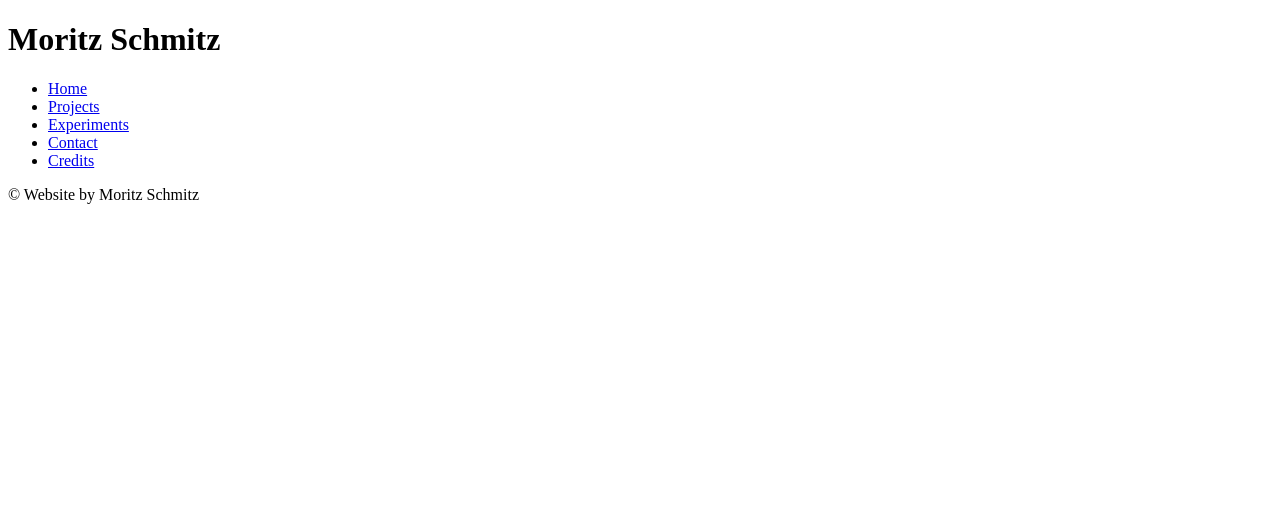
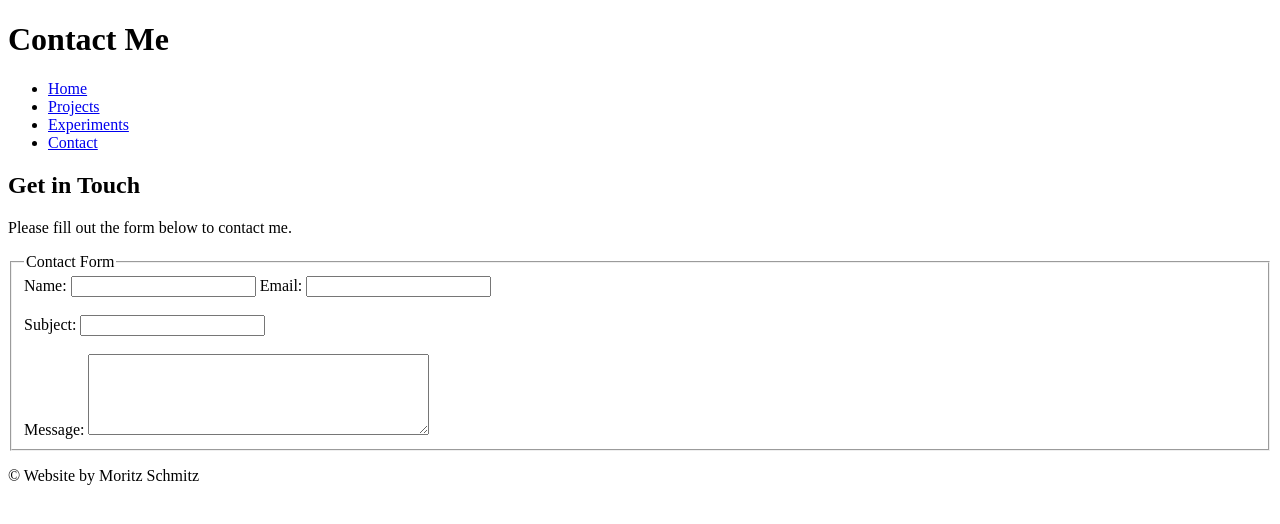
Before and after one commit to Schmitzii/cse134b-hw3, a plain HTML site: page contact.html in a window 1280 px wide. Drawn offline with Linux system fonts and the light colour scheme.

```diff
--- a/contact.html
+++ b/contact.html
@@ -7,19 +7,37 @@
 </head>
 <body>
     <header>
-        <h1>Moritz Schmitz</h1>
+        <h1>Contact Me</h1>
         <nav>
             <ul>
                 <li><a href="index.html">Home</a></li>
                 <li><a href="projects.html">Projects</a></li>
                 <li><a href="experiments.html">Experiments</a></li>
                 <li><a href="contact.html">Contact</a></li>
-                <li><a href="credits.html">Credits</a></li>
             </ul>
         </nav>
     </header>
     <main>
+        <h2>Get in Touch</h2>
+        <p>Please fill out the form below to contact me.</p>
 
+        <form action="#" method="POST">
+            <fieldset>
+                <legend>Contact Form</legend>
+
+                <label for="name">Name:</label>
+                <input type="text" id="name" name="name" required>
+
+                <label for="email">Email:</label>
+                <input type="email" id="email" required><br><br>
+
+                <label for="subject">Subject:</label>
+                <input type="text" id="subject" name="subject"><br><br>
+
+                <label for="message">Message:</label>
+                <textarea id="message" name="message" rows="5" cols="40" required></textarea>
+            </fieldset>
+        </form>
     </main>
     <footer>
         <p>&copy; Website by Moritz Schmitz</p>
```
Also changed, not shown: index.html (+3 -4 lines), projects.html (+0 -1 lines).
